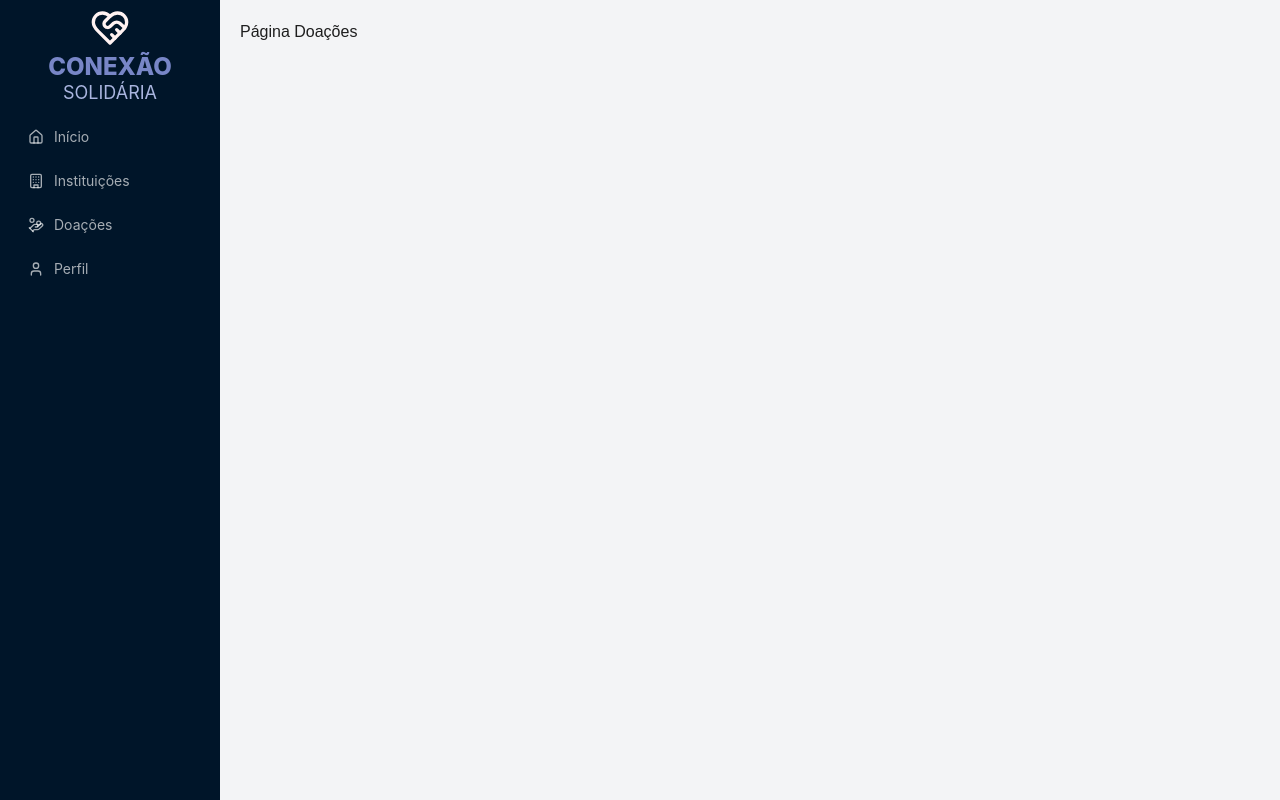
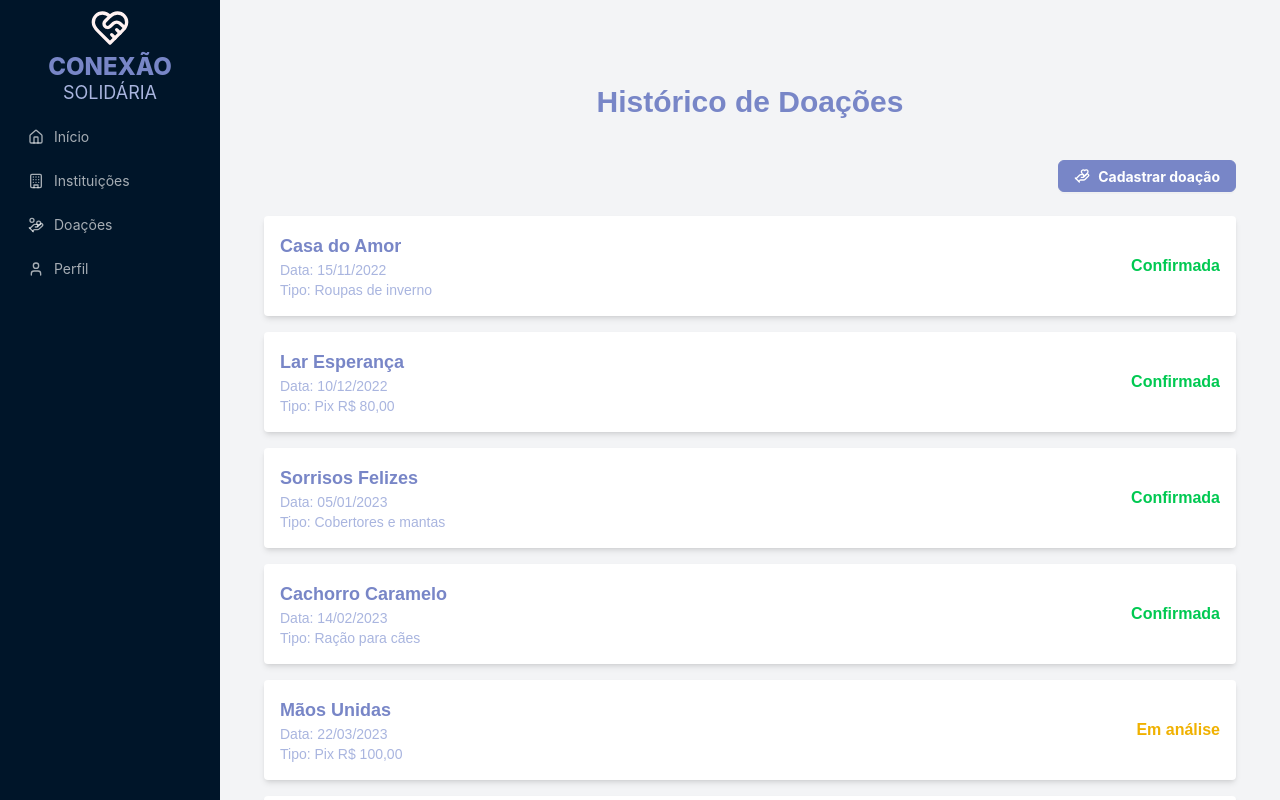
Before and after one commit to RamonPeixe/conexao-solidaria, a React (Vite) app: page /doacoes in a window 1280 px wide. Built offline with nearby package versions, Linux system fonts and the light colour scheme.

Commit message:
feat: Cria página de doação

```diff
--- a/src/presentation/pages/Doacoes/index.tsx
+++ b/src/presentation/pages/Doacoes/index.tsx
@@ -1,9 +1,116 @@
+import { Button } from "antd";
+import { HandHeart } from "lucide-react";
+
 const Doacoes = () => {
-    return (
-      <>
-        <h1>Página Doações</h1>
-      </>
-    );
-  };
+  const doacoes = [
+    {
+      ong: "Casa do Amor",
+      data: "15/11/2022",
+      tipo: "Roupas de inverno",
+      status: "Confirmada",
+    },
+    {
+      ong: "Lar Esperança",
+      data: "10/12/2022",
+      tipo: "Pix R$ 80,00",
+      status: "Confirmada",
+    },
+    {
+      ong: "Sorrisos Felizes",
+      data: "05/01/2023",
+      tipo: "Cobertores e mantas",
+      status: "Confirmada",
+    },
+    {
+      ong: "Cachorro Caramelo",
+      data: "14/02/2023",
+      tipo: "Ração para cães",
+      status: "Confirmada",
+    },
+    {
+      ong: "Mãos Unidas",
+      data: "22/03/2023",
+      tipo: "Pix R$ 100,00",
+      status: "Em análise",
+    },
+    {
+      ong: "Esperança Viva",
+      data: "10/04/2023",
+      tipo: "Medicamentos básicos",
+      status: "Confirmada",
+    },
+    {
+      ong: "Aconchego Fraterno",
+      data: "03/05/2023",
+      tipo: "Produtos de higiene",
+      status: "Confirmada",
+    },
+    {
+      ong: "Vida Nova",
+      data: "19/06/2023",
+      tipo: "Brinquedos",
+      status: "Confirmada",
+    },
+    {
+      ong: "Amigos Solidários",
+      data: "08/07/2023",
+      tipo: "Pix R$ 50,00",
+      status: "Em análise",
+    },
+    {
+      ong: "Coração Quente",
+      data: "25/08/2023",
+      tipo: "Alimentos não perecíveis",
+      status: "Confirmada",
+    },
+  ];
 
-  export default Doacoes;
+  return (
+    <div className="py-16 px-6 bg-gray-100 min-h-screen">
+      <h2 className="text-3xl font-bold text-center text-[#7886C7] mb-10">
+        Histórico de Doações
+      </h2>
+
+      <div className="max-w-6xl mx-auto mb-6 flex justify-end">
+        <Button
+          size="middle"
+          className="!bg-[#7886C7] !border-[#7886C7] !text-white !font-bold
+                     !flex !items-center !justify-center gap-2
+                     hover:!bg-[#A9B5DF] hover:!border-[#A9B5DF]"
+        >
+          <HandHeart size={16} />
+          Cadastrar doação
+        </Button>
+      </div>
+
+      <div className="max-w-6xl mx-auto grid gap-4 grid-cols-1">
+        {doacoes.map((doacao, index) => (
+          <div
+            key={index}
+            className="bg-white rounded shadow-md p-4
+                       flex flex-col sm:flex-row sm:justify-between sm:items-center"
+          >
+            <div>
+              <h3 className="text-lg font-bold text-[#7886C7]">{doacao.ong}</h3>
+              <p className="text-[#A9B5DF] text-sm">Data: {doacao.data}</p>
+              <p className="text-[#A9B5DF] text-sm">Tipo: {doacao.tipo}</p>
+            </div>
+            <div>
+              {doacao.status === "Confirmada" ? (
+                <span className="text-green-500 font-bold">
+                  {doacao.status}
+                </span>
+              ) : (
+                <span className="text-yellow-500 font-bold">
+                  {doacao.status}
+                </span>
+              )}
+            </div>
+          </div>
+        ))}
+      </div>
+    </div>
+  );
+};
+
+export default Doacoes;
```
